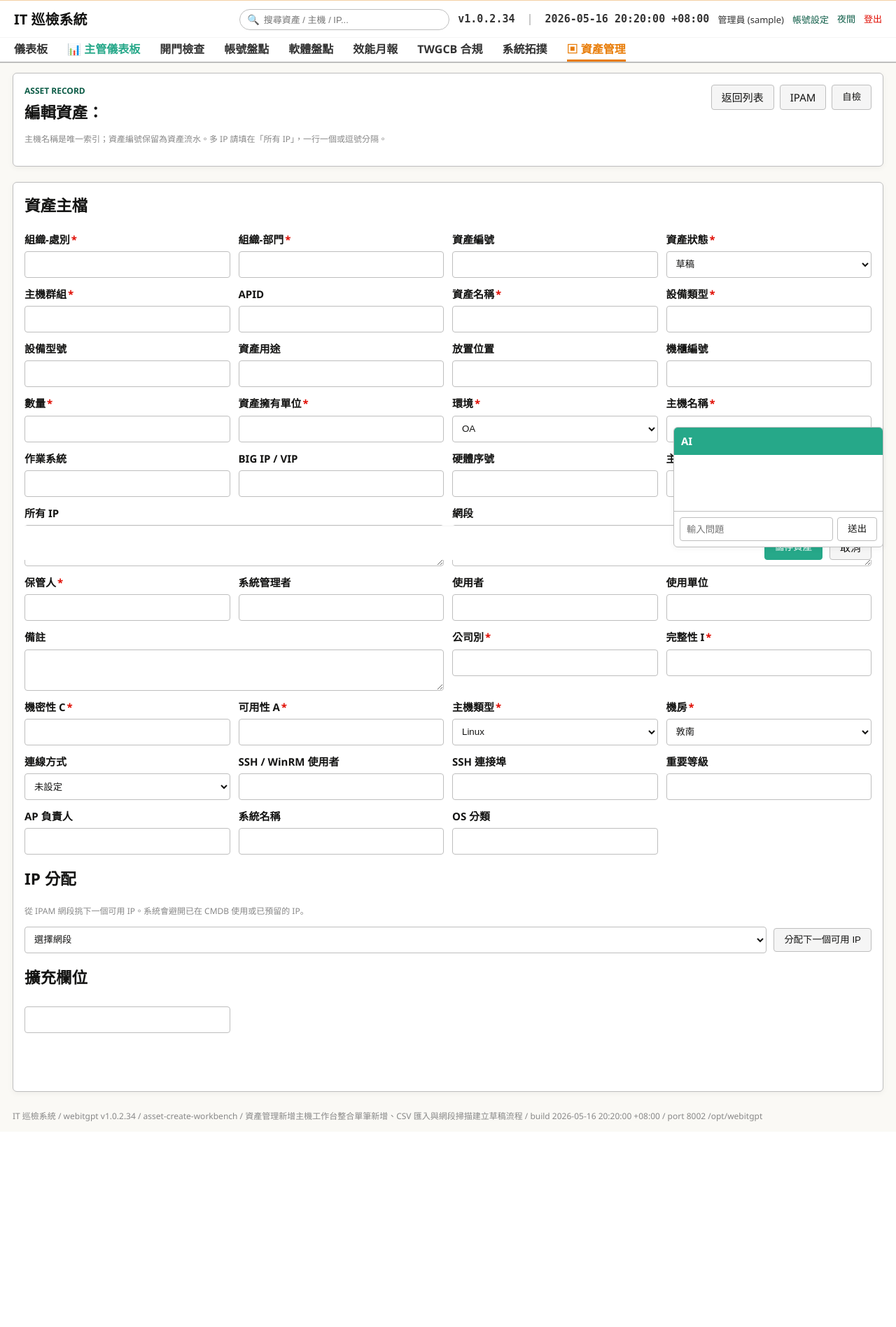
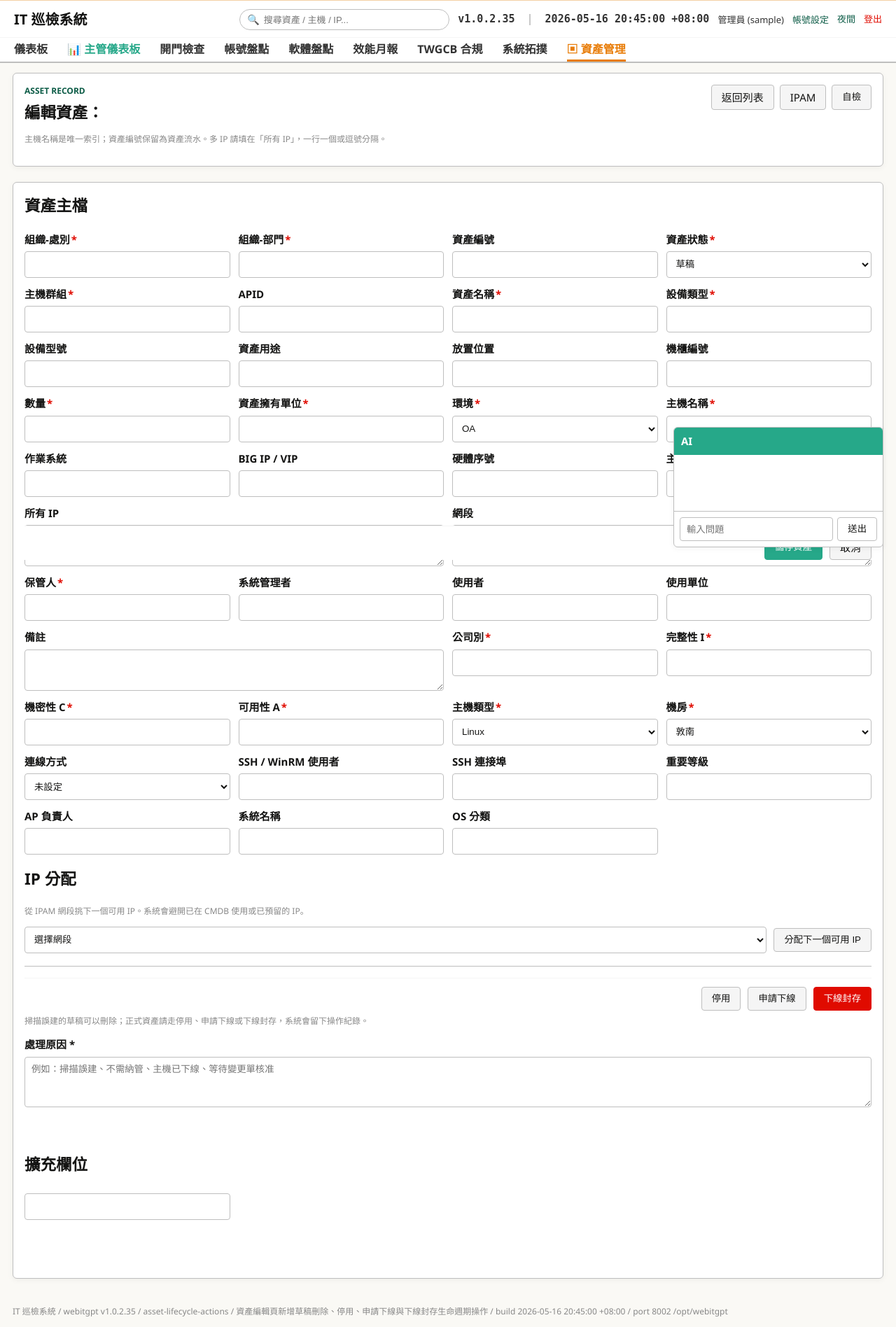
Before and after one commit to alienid4/webitgpt, a Flask app: page /hosts/lifecycle in a window 1280 px wide. Shown: the whole page at 70% size. Before the commit the page ends 1602 px from the top, so only its background shows below. Run offline with Flask 3, Linux system fonts and the light colour scheme; the visitor is signed in with stand-in values (Sample User, id 1); a database or web service that is not in the repository returns one stand-in record (values such as "Sample title"); parts of the project's set-up code (start-up, migrations or seed data) failed here and were passed over.

Commit message:
feat: add asset lifecycle actions

```diff
--- a/scripts/functional_validation.py
+++ b/scripts/functional_validation.py
@@ -278,7 +278,7 @@ def main() -> int:
     check(report, "api_v1_hosts_before", status == 200 and before_total >= 3, {"total": before_total})
 
     status, home_page, _ = request(opener, "GET", f"{base}/hosts")
-    check(report, "ui_version_visible", status == 200 and "webitgpt v1.0.2.34" in home_page and "asset-create-workbench" in home_page and "IT 巡檢系統" in home_page, {"status": status})
+    check(report, "ui_version_visible", status == 200 and "webitgpt v1.0.2.35" in home_page and "asset-lifecycle-actions" in home_page and "IT 巡檢系統" in home_page, {"status": status})
     check(report, "ui_asset_nav_active", status == 200 and 'class="nav-warn active"' in home_page and "▣ 資產管理" in home_page, {"status": status})
     status, quality_page, _ = request(opener, "GET", f"{base}/hosts/quality")
     check(report, "asset_quality_page_loads", status == 200 and "資產異常清單" in quality_page and "納管資產" in quality_page, {"status": status})
--- a/webapp/routes/api_hosts.py
+++ b/webapp/routes/api_hosts.py
@@ -664,6 +664,64 @@ def host_allocate_ip(asset_seq: str):
         ), 400
 
 
+@bp.post("/hosts/<asset_seq>/lifecycle")
+@require_feature("cmdb_manual_input")
+@require_role("admin")
+@market_hours_protected
+def host_lifecycle_submit(asset_seq: str):
+    action = request.form.get("action", "")
+    reason = request.form.get("reason", "")
+    try:
+        if action == "delete_draft":
+            host_service.delete_draft_host(asset_seq, reason, user=current_user()["username"])
+            audit_log_service.append("host.draft.delete", current_user()["username"], {"asset_seq": asset_seq})
+            return redirect(url_for("api_hosts.hosts_page", lifecycle_message="draft_deleted"))
+        host = host_service.transition_lifecycle(asset_seq, action, reason, user=current_user()["username"])
+        audit_log_service.append(
+            "host.lifecycle",
+            current_user()["username"],
+            {"hostname": host.get("hostname"), "asset_seq": host.get("asset_seq"), "action": action},
+        )
+        return redirect(url_for("api_hosts.host_edit_page", asset_seq=host["hostname"]))
+    except Exception as exc:
+        host = host_service.get_host(asset_seq) or {"asset_seq": asset_seq}
+        return render_template(
+            "host_edit.html",
+            host=host,
+            edit_fields=EDIT_FIELDS,
+            field_labels=ASSET_FIELD_LABELS,
+            required_fields=REQUIRED_FIELDS,
+            ipam_networks=cmdb_service.list_networks(),
+            extension_definitions=cmdb_service.list_extension_definitions(),
+            mode="edit",
+            errors=[str(exc)],
+        ), 400
+
+
+@bp.post("/hosts/<asset_seq>/delete-draft")
+@require_feature("cmdb_manual_input")
+@require_role("admin")
+def host_delete_draft_submit(asset_seq: str):
+    reason = request.form.get("reason", "")
+    try:
+        host_service.delete_draft_host(asset_seq, reason, user=current_user()["username"])
+        audit_log_service.append("host.draft.delete", current_user()["username"], {"asset_seq": asset_seq})
+        return redirect(url_for("api_hosts.hosts_page", lifecycle_message="draft_deleted"))
+    except Exception as exc:
+        host = host_service.get_host(asset_seq) or {"asset_seq": asset_seq}
+        return render_template(
+            "host_edit.html",
+            host=host,
+            edit_fields=EDIT_FIELDS,
+            field_labels=ASSET_FIELD_LABELS,
+            required_fields=REQUIRED_FIELDS,
+            ipam_networks=cmdb_service.list_networks(),
+            extension_definitions=cmdb_service.list_extension_definitions(),
+            mode="edit",
+            errors=[str(exc)],
+        ), 400
+
+
 @bp.get("/cmdb/ipam")
 @require_feature("cmdb_manual_input")
 def ipam_page():
--- a/webapp/services/host_service.py
+++ b/webapp/services/host_service.py
@@ -128,6 +128,62 @@ def delete_host(asset_seq: str, user: str = "system", soft: bool = True) -> bool
     return result.deleted_count == 1
 
 
+def record_lifecycle_event(host: dict[str, Any], action: str, reason: str, user: str) -> None:
+    get_collection("host_lifecycle_events").insert_one(
+        {
+            "asset_seq": host.get("asset_seq"),
+            "hostname": host.get("hostname"),
+            "action": action,
+            "reason": reason,
+            "status": host.get("status"),
+            "created_at": _now(),
+            "created_by": user,
+        }
+    )
+
+
+def transition_lifecycle(asset_seq: str, action: str, reason: str, user: str = "system") -> dict[str, Any]:
+    reason = str(reason or "").strip()
+    if not reason:
+        raise ValueError("請填寫處理原因，方便日後稽核追蹤。")
+    target_map = {
+        "request_retire": "pending_retire",
+        "retire": "retired",
+        "disable": "disabled",
+        "restore": "active",
+    }
+    if action not in target_map:
+        raise ValueError("不支援的資產生命週期動作。")
+    existing = get_collection("hosts").find_one(_identity_query(asset_seq))
+    if not existing:
+        raise KeyError(f"host not found: {asset_seq}")
+    record_lifecycle_event(existing, action, reason, user)
+    return update_host(
+        asset_seq,
+        {
+            "status": target_map[action],
+            "lifecycle_action": action,
+            "lifecycle_reason": reason,
+            "lifecycle_updated_at": _now(),
+            "lifecycle_updated_by": user,
+        },
+        user=user,
+    )
+
+
+def delete_draft_host(asset_seq: str, reason: str, user: str = "system") -> bool:
+    reason = str(reason or "").strip()
+    if not reason:
+        raise ValueError("刪除草稿前請填寫原因。")
+    existing = get_collection("hosts").find_one(_identity_query(asset_seq))
+    if not existing:
+        raise KeyError(f"host not found: {asset_seq}")
+    if normalize_host_doc(existing).get("status") != "draft":
+        raise ValueError("只有草稿資產可以直接刪除；正式資產請走下線或汰除流程。")
+    record_lifecycle_event(existing, "delete_draft", reason, user)
+    return get_collection("hosts").delete_one({"_id": existing["_id"]}).deleted_count == 1
+
+
 def restore_host(asset_seq: str, user: str = "system") -> dict[str, Any]:
     existing = get_collection("hosts").find_one(_identity_query(asset_seq))
     if not existing:
--- a/webapp/static/css/cathay.css
+++ b/webapp/static/css/cathay.css
@@ -820,6 +820,19 @@ a.metric:hover {
   padding-top: 12px;
   border-top: 1px solid var(--bg2);
   background: var(--white);
+}
+.asset-lifecycle-box {
+  border-top: 1px solid var(--c4);
+  padding-top: 16px;
+}
+.asset-lifecycle-box label {
+  display: grid;
+  gap: 6px;
+  font-weight: 800;
+}
+.asset-lifecycle-box textarea {
+  min-height: 72px;
+  width: 100%;
 }
 .asset-detail-row td {
   padding: 0 10px 10px;
--- a/webapp/templates/host_edit.html
+++ b/webapp/templates/host_edit.html
@@ -90,6 +90,32 @@
     </div>
     {% endif %}
 
+    {% if mode != "new" and current_user.role in ["admin", "super", "superadmin"] %}
+    <div class="asset-edit-section asset-lifecycle-box">
+      <h2>資產生命週期</h2>
+      <p class="text-muted-sm">掃描誤建的草稿可以刪除；正式資產請走停用、申請下線或下線封存，系統會留下操作紀錄。</p>
+      {% if host.lifecycle_reason %}
+      <div class="notice">最近處理：{{ host.lifecycle_reason }} / {{ host.lifecycle_updated_by or "-" }}</div>
+      {% endif %}
+      <label>
+        <span>處理原因 *</span>
+        <textarea form="assetLifecycleForm" name="reason" rows="3" placeholder="例如：掃描誤建、不需納管、主機已下線、等待變更單核准" required></textarea>
+      </label>
+      <div class="asset-edit-actions">
+        {% if host.status == "draft" %}
+        <button form="assetLifecycleForm" class="btn btn-danger" name="action" value="delete_draft" type="submit" onclick="return confirm('確定刪除這筆草稿？刪除後不會出現在資產清冊。')">刪除草稿</button>
+        {% endif %}
+        {% if host.status != "retired" %}
+        <button form="assetLifecycleForm" class="btn secondary" name="action" value="disable" type="submit">停用</button>
+        <button form="assetLifecycleForm" class="btn secondary" name="action" value="request_retire" type="submit">申請下線</button>
+        <button form="assetLifecycleForm" class="btn btn-danger" name="action" value="retire" type="submit" onclick="return confirm('確定下線封存？此資產會改為已汰除並封存資料目錄。')">下線封存</button>
+        {% else %}
+        <button form="assetLifecycleForm" class="btn primary" name="action" value="restore" type="submit">恢復使用中</button>
+        {% endif %}
+      </div>
+    </div>
+    {% endif %}
+
     {% if extension_definitions %}
     <div class="asset-edit-section">
       <h2>擴充欄位</h2>
@@ -112,6 +138,7 @@
   </form>
   {% if mode != "new" %}
   <form id="allocateIpForm" method="post" action="{{ url_for('api_hosts.host_allocate_ip', asset_seq=host.hostname or host.asset_seq) }}"></form>
+  <form id="assetLifecycleForm" method="post" action="{{ url_for('api_hosts.host_lifecycle_submit', asset_seq=host.hostname or host.asset_seq) }}"></form>
   {% endif %}
 </section>
 <script src="{{ url_for('static', filename='js/hosts.js') }}"></script>
```
Also changed, not shown: tests/test_ui_contracts.py (+8 -0 lines), webapp/config.py (+4 -4 lines), 1 other file.
